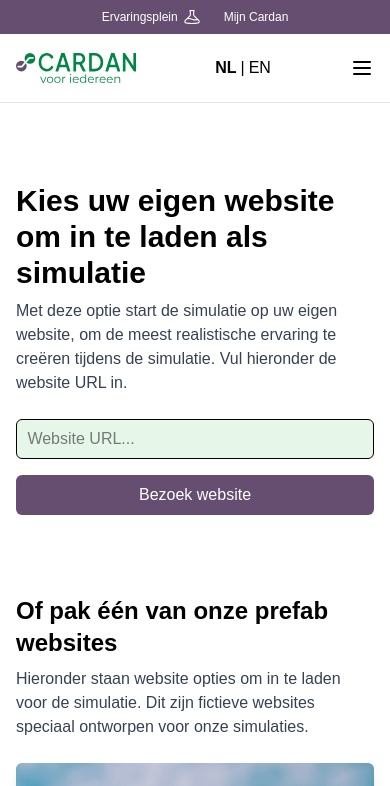
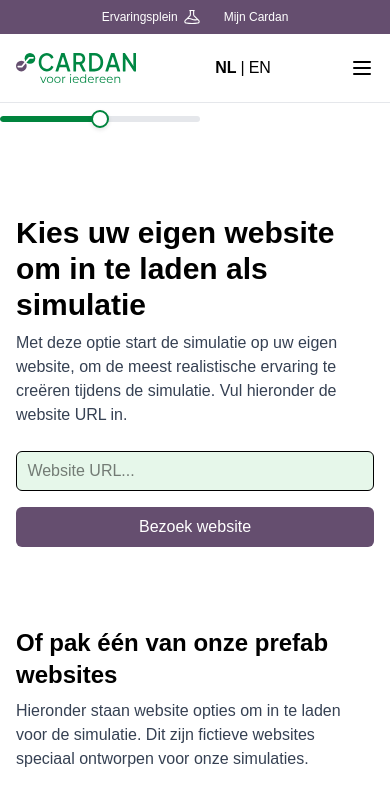
Before and after one commit to LKosters/Cardan, a Nuxt app: page /kies-website in a window 390 px wide. Shown: the top 786 px of the page. Built offline with nearby package versions, Linux system fonts and the light colour scheme.

Commit message:
Implement intensity slider and update related components for enhanced user control and visual effects

```diff
--- a/assets/css/main.css
+++ b/assets/css/main.css
@@ -18,7 +18,7 @@ body {
   @apply cursor-pointer bg-secondary text-white px-4 py-2 rounded-md transition hover:opacity-80 duration-300;
 }
 
-input {
+.input {
   height: 2.5rem;
   padding-inline: 0.65rem;
   @apply bg-secondary-alt border border-solid rounded-md;
--- a/components/block/simulations/SiteInput.vue
+++ b/components/block/simulations/SiteInput.vue
@@ -12,7 +12,7 @@
       <div class="flex flex-col sm:flex-row gap-4 max-w-lg">
         <input
           v-model="websiteUrl"
-          class="md:w-[300px]"
+          class="md:w-[300px] input"
           type="text"
           placeholder="Website URL..."
         />
--- a/components/block/siteViewer/index.vue
+++ b/components/block/siteViewer/index.vue
@@ -9,14 +9,14 @@
     <div
       v-if="filter === 'choker'"
       class="absolute inset-0 bg-black pointer-events-none"
-      style="
-        mask: radial-gradient(circle at center, transparent 100px, black 220px);
+      :style="`
+        mask: radial-gradient(circle at center, transparent ${100 * (100 - intensity) / 50}px, black ${220 * (100 - intensity) / 50}px);
         webkitmask: radial-gradient(
           circle at center,
-          transparent 100px,
-          black 220px
+          transparent ${100 * (100 - intensity) / 50}px,
+          black ${220 * (100 - intensity) / 50}px
         );
-      "
+      `"
     ></div>
     <div v-if="filter === 'stains'">
       <div
@@ -45,27 +45,31 @@ const props = defineProps({
     type: String,
     required: false,
   },
+  intensity: {
+    type: Number,
+    default: 50,
+  },
 });
 </script>
 
 <style scoped>
 .pink-blue {
-  filter: hue-rotate(180deg) saturate(1.5);
+  filter: hue-rotate(calc(180deg * v-bind(intensity) / 50)) saturate(calc(1.5 * v-bind(intensity) / 50));
 }
 
 .blue-yellow {
-  filter: hue-rotate(90deg) saturate(1.2);
+  filter: hue-rotate(calc(90deg * v-bind(intensity) / 50)) saturate(calc(1.2 * v-bind(intensity) / 50));
 }
 
 .choker {
 }
 
 .blurred {
-  filter: blur(2px);
+  filter: blur(calc(2px * v-bind(intensity) / 50));
 }
 
 .stains {
-  filter: contrast(0.8) brightness(1.2);
+  filter: contrast(calc(0.8 * v-bind(intensity) / 50)) brightness(calc(1.2 * v-bind(intensity) / 50));
 }
 
 .stain {
--- a/components/ui/nav/index.vue
+++ b/components/ui/nav/index.vue
@@ -10,7 +10,7 @@
         v-for="(item, index) in navItems"
         :key="index"
         class="nav-item hover:bg-white rounded-b-[10px] duration-300 cursor-pointer size-14 flex items-center justify-center relative"
-        :class="{ 'hover:!bg-transparent': item.link || !item.items }"
+        :class="{ 'hover:!bg-transparent': item.link || item.clear }"
         :aria-haspopup="item.items ? 'true' : undefined"
         :aria-expanded="false"
         :tabindex="0"
@@ -26,6 +26,15 @@
         <button class="cursor-pointer" v-else-if="item.clear" @click="clear()">
           <component :is="item.icon" />
         </button>
+        <button
+          class="cursor-pointer"
+          v-else-if="item.intensity"
+        >
+          <div class="popup-container bg-white rounded-r-[10px] absolute flex flex-col items-center -translate-y-[300%] -translate-x-[50%] -rotate-90">
+            <UiSlider v-model="sliderValue" />
+          </div>
+          <component :is="item.icon" />
+        </button>
         <component v-else :is="item.icon" />
       </li>
     </ul>
@@ -35,6 +44,8 @@
 <script lang="ts" setup>
 const route = useRoute();
 const router = useRouter();
+
+const sliderValue = ref(50);
 
 import IconSwatch from "~/components/icon/swatch/index.vue";
 import IconEye from "~/components/icon/eye/index.vue";
@@ -89,6 +100,7 @@ const navItems = [
   },
   {
     icon: IconSetting,
+    intensity: true,
   },
 ];
 
@@ -101,6 +113,19 @@ const clear = () => {
     },
   });
 };
+
+const invokeIntensity = () => {
+  router.push({
+    query: {
+      ...route.query,
+      intensity: sliderValue.value,
+    },
+  });
+};
+
+watch(sliderValue, (value) => {
+  invokeIntensity();
+});
 </script>
 
 <style scoped>
--- /dev/null
+++ b/components/ui/slider/index.vue
@@ -0,0 +1,256 @@
+<template>
+  <div class="slider-container">
+    <!-- <div class="slider-header">
+      <label :for="id" class="slider-label">{{ label }}</label>
+      <span class="slider-value">{{ displayValue }}</span>
+    </div> -->
+    <div class="slider-track-container">
+      <div class="slider-track">
+        <div
+          class="slider-track-fill"
+          :style="{ width: `${percentage}%` }"
+        ></div>
+      </div>
+      <input
+        :id="id"
+        type="range"
+        class="slider-input"
+        :min="min"
+        :max="max"
+        :step="step"
+        v-model.number="localValue"
+        @input="updateValue"
+      />
+    </div>
+    <div class="slider-markers" v-if="showMarkers">
+      <div
+        v-for="marker in markers"
+        :key="marker.value"
+        class="marker-container"
+        :style="{ left: `${((marker.value - min) / (max - min)) * 100}%` }"
+      >
+        <div class="marker-tick"></div>
+        <div class="marker-label">{{ marker.label }}</div>
+      </div>
+    </div>
+  </div>
+</template>
+
+<script setup>
+import { ref, computed, onMounted } from "vue";
+
+const props = defineProps({
+  modelValue: {
+    type: Number,
+    required: true,
+  },
+  min: {
+    type: Number,
+    default: 0,
+  },
+  max: {
+    type: Number,
+    default: 100,
+  },
+  step: {
+    type: Number,
+    default: 1,
+  },
+  label: {
+    type: String,
+    default: "Slider",
+  },
+  unit: {
+    type: String,
+    default: "",
+  },
+  id: {
+    type: String,
+    default: () => `slider-${Math.random().toString(36).substring(2, 9)}`,
+  },
+  markers: {
+    type: Array,
+    default: () => [],
+  },
+  showMarkers: {
+    type: Boolean,
+    default: false,
+  },
+  formatValue: {
+    type: Function,
+    default: null,
+  },
+});
+
+const emit = defineEmits(["update:modelValue", "change"]);
+
+const localValue = ref(props.modelValue);
+
+onMounted(() => {
+  localValue.value = props.modelValue;
+});
+
+const updateValue = () => {
+  emit("update:modelValue", localValue.value);
+  emit("change", localValue.value);
+};
+
+const percentage = computed(() => {
+  return ((localValue.value - props.min) / (props.max - props.min)) * 100;
+});
+
+const displayValue = computed(() => {
+  if (props.formatValue) {
+    return props.formatValue(localValue.value);
+  }
+  return props.unit ? `${localValue.value}${props.unit}` : localValue.value;
+});
+</script>
+<style scoped>
+.slider-container {
+  width: 200px;
+  border: none;
+}
+
+.slider-header {
+  display: flex;
+  justify-content: space-between;
+  align-items: center;
+  margin-bottom: 0.75rem;
+}
+
+.slider-label {
+  font-weight: 500;
+  color: #333;
+  font-size: 0.95rem;
+}
+
+.slider-value {
+  font-weight: 600;
+  color: #00843d; /* Cardan green */
+  font-size: 0.95rem;
+}
+
+.slider-track-container {
+  position: relative;
+  height: 56px;
+  display: flex;
+  align-items: center;
+}
+
+.slider-track {
+  position: absolute;
+  width: 100%;
+  height: 6px;
+  background-color: #e5e7eb;
+  border-radius: 3px;
+  overflow: hidden;
+  z-index: 0;
+}
+
+.slider-track-fill {
+  position: absolute;
+  height: 100%;
+  background-color: #00843d;
+  border-radius: 3px;
+  transition: width 0.1s ease;
+  z-index: 1;
+}
+
+.slider-input {
+  position: relative;
+  width: 100%;
+  margin: 0;
+  -webkit-appearance: none;
+  appearance: none;
+  background: transparent;
+  cursor: pointer;
+  z-index: 2;
+}
+
+.slider-input::-webkit-slider-thumb {
+  -webkit-appearance: none;
+  appearance: none;
+  width: 20px;
+  height: 20px;
+  border-radius: 50%;
+  background: #ffffff;
+  border: 2px solid #00843d; /* Cardan green */
+  box-shadow: 0 2px 4px rgba(0, 0, 0, 0.1);
+  cursor: pointer;
+  transition: all 0.2s ease;
+}
+
+.slider-input::-moz-range-thumb {
+  width: 20px;
+  height: 20px;
+  border-radius: 50%;
+  background: #ffffff;
+  border: 2px solid #00843d; /* Cardan green */
+  box-shadow: 0 2px 4px rgba(0, 0, 0, 0.1);
+  cursor: pointer;
+  transition: all 0.2s ease;
+}
+
+.slider-input:focus {
+  outline: none;
+}
+
+.slider-input:focus::-webkit-slider-thumb {
+  box-shadow: 0 0 0 3px rgba(0, 132, 61, 0.2); /* Cardan green with opacity */
+}
+
+.slider-input:focus::-moz-range-thumb {
+  box-shadow: 0 0 0 3px rgba(0, 132, 61, 0.2); /* Cardan green with opacity */
+}
+
+.slider-input::-webkit-slider-runnable-track,
+.slider-input::-moz-range-track {
+  background: transparent;
+  border: none;
+}
+
+.slider-markers {
+  position: relative;
+  width: 100%;
+  height: 300px;
+  margin-top: 4px;
+}
+
+.marker-container {
+  position: absolute;
+  transform: translateX(-50%);
+  display: flex;
+  flex-direction: column;
+  align-items: center;
+}
+
+.marker-tick {
+  width: 2px;
+  height: 8px;
+  background-color: #9ca3af;
+}
+
+.marker-label {
+  font-size: 0.75rem;
+  color: #6b7280;
+  margin-top: 4px;
+  white-space: nowrap;
+}
+
+@media (max-width: 640px) {
+  .slider-track-container {
+    height: 32px;
+  }
+
+  .slider-input::-webkit-slider-thumb {
+    width: 18px;
+    height: 18px;
+  }
+
+  .slider-input::-moz-range-thumb {
+    width: 18px;
+    height: 18px;
+  }
+}
+</style>
--- a/pages/eigen-site.vue
+++ b/pages/eigen-site.vue
@@ -1,6 +1,6 @@
 <template>
   <div>
-    <BlockSiteViewer :url="website" :filter="route.query.filter" />
+    <BlockSiteViewer :url="website" :filter="route.query.filter" :intensity="route.query.intensity" />
   </div>
 </template>
 
--- a/pages/kies-website.vue
+++ b/pages/kies-website.vue
@@ -1,10 +1,12 @@
 <template>
   <div>
+    <UiSlider v-model="sliderValue" />
     <BlockSimulations />
   </div>
 </template>
 
 <script lang="ts" setup>
+const sliderValue = ref(50);
 useHead({
   title: "Kies website | Cardan",
   meta: [
```
